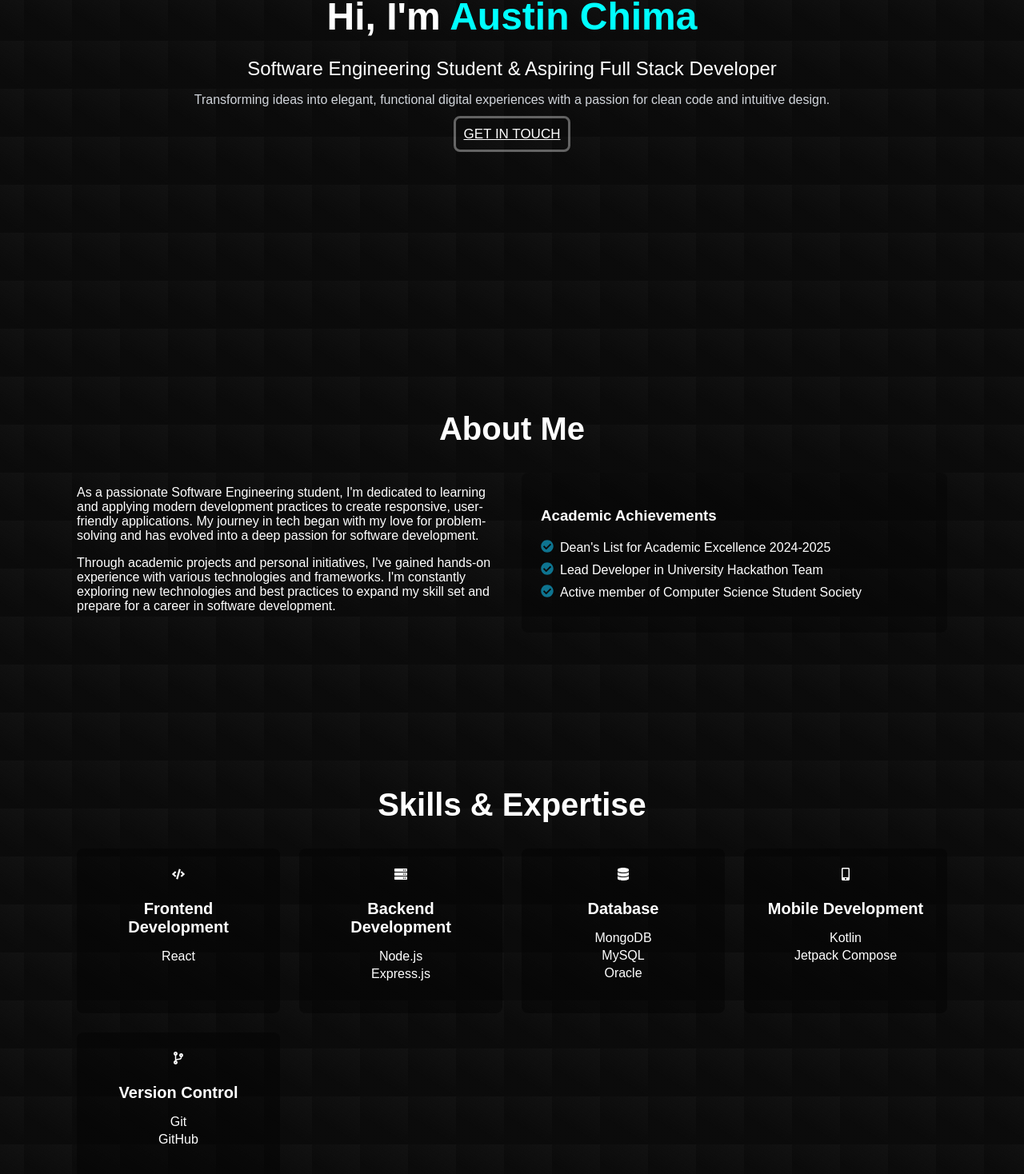
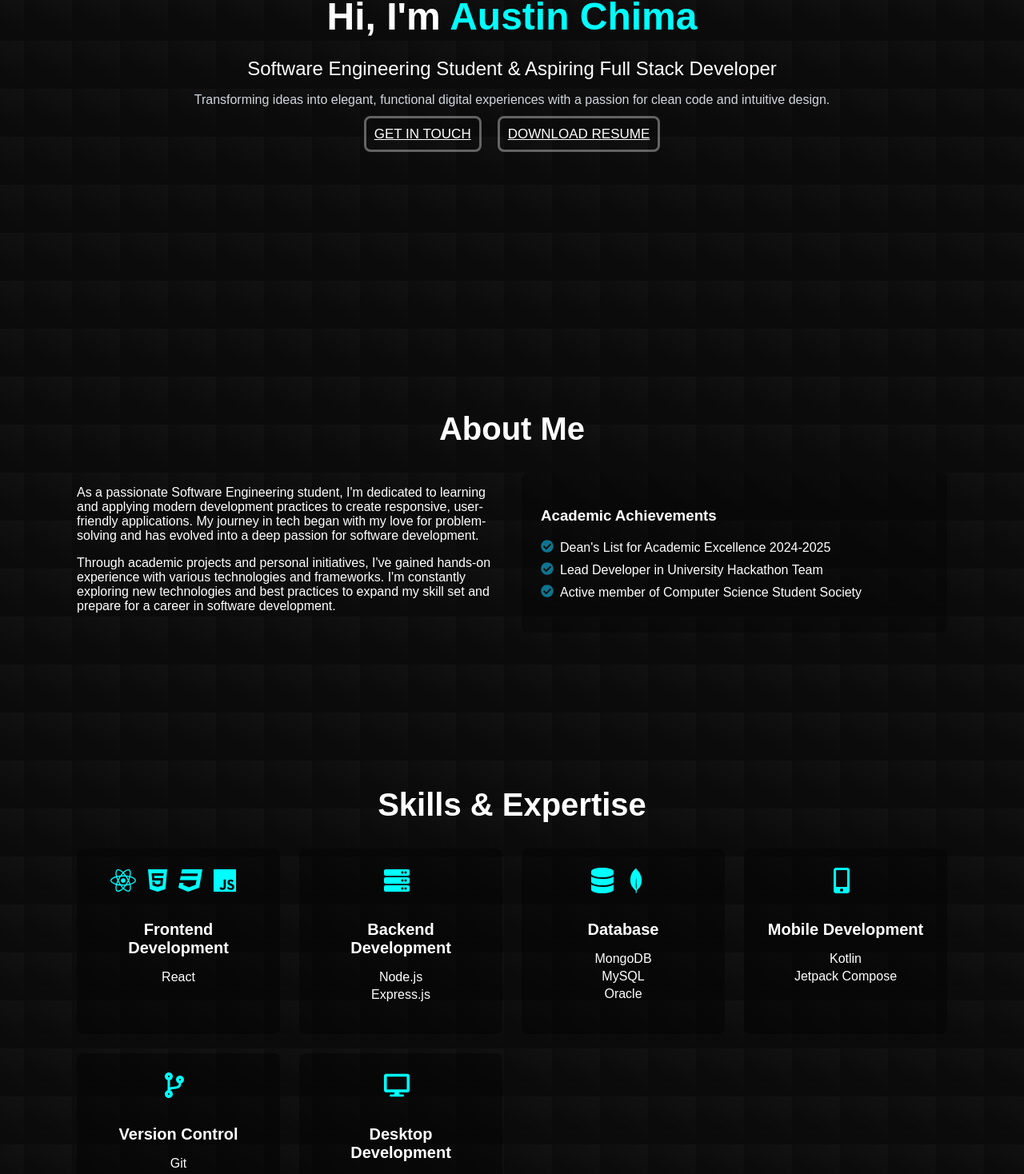
Before and after one commit to austinchima/AustinCodes, a React (Vite) app in the folder client/: page / in a window 1280 px wide. Shown: the part 399-1867 px from the top of the page at 80% size. Built offline with nearby package versions, Linux system fonts and the light colour scheme.

Commit message:
Updated App styles and functionality
Modified hover effects, added resume download button, and improved skill icons. Adjusted CSS for better visual appeal and responsiveness.

```diff
--- a/client/src/App.css
+++ b/client/src/App.css
@@ -208,9 +208,9 @@ body, .app-container {
 }
 
 .hero-text img:hover {
-  transform: scale(0.5);
+  transform: scale(1.3);
   cursor: pointer;
-  transition: transform 0.3s ease-in-out;
+  transition: transform 0.2s ease-in-out;
 }
 
 .hero-subtitle {
@@ -305,6 +305,39 @@ a .btn {
   transform: scale(1.1);
 }
 
+/* RESUME BUTTON */
+.btn-resume{
+  margin-left: 20px;
+  margin-top: 10px;
+  padding: 10px 10px;
+  text-transform: uppercase;
+  border-radius: 8px;
+  font-size: 17px;
+  font-weight: 500;
+  color: #ffffff;
+  text-shadow: none;
+  background: transparent;
+  cursor:pointer;
+  box-shadow: transparent;
+  border: 3px solid #ffffff5b;
+  transition: transform 0.3s ease, box-shadow 0.3s ease;
+  -webkit-user-select: none;
+  user-select: none;
+}
+
+.btn-resume:hover {
+  transition: background 0.5s ease, box-shadow 0.5s ease;
+  background: linear-gradient(145deg, #2f8d17, #017e7e98);
+  box-shadow: 1 0 0 2px #ffffff, 0 0 0 4px #23ebebfb;
+  transition: background 0.3s ease, box-shadow 0.3s ease; /* Added transition for a smoother effect */
+}
+
+
+
+.btn-resume:active {
+  transform: scale(1.1);
+}
+
 
 
 /* SECTION CONTAINER */
@@ -385,11 +418,15 @@ h2 {
 .skill-card:hover {
   background: rgba(0, 0, 0, 0.5);
 }
-.skill-card i {
-  font-size: 2rem;
-  color: #0e7490;
+.skill-card svg {
+  padding-right: 5%;
   margin-bottom: 16px;
+  font-size: 200%; /* Adjust the size as needed */
+  margin-bottom: 10px; /* Add some spacing between the icon and the heading */
+  color: cyan; /* Adjust the color as needed */
 }
+
+
 .skill-card h3 {
   font-size: 1.25rem;
   margin-bottom: 16px;
@@ -434,6 +471,7 @@ h2 {
   transition: transform 0.3s ease;
   box-sizing: border-box; /* Add box-sizing */
 }
+
 .project-card:hover .project-image img {
   transform: scale(1.1);
 }
@@ -449,7 +487,7 @@ h2 {
   box-sizing: border-box; /* Add box-sizing */
 }
 .tech-badge {
-  background: #0369a1;
+  background: rgba(0, 255, 255, 0.308);
   padding: 4px 8px;
   border-radius: 12px;
   font-size: 0.875rem;
@@ -621,3 +659,25 @@ h2 {
     margin-bottom: 16px;
   }
 }
+
+/* RESUME DOWNLOAD SECTION */
+.resume-download {
+  text-align: center;
+  margin-left: 40px;
+  margin-top: 40px;
+}
+
+.resume-download a {
+  display: inline-block;
+  padding: 12px 24px;
+  background-color: #0e7490;
+  color: white;
+  text-decoration: none;
+  border-radius: 8px;
+  font-weight: bold;
+  transition: background-color 0.3s ease;
+}
+
+.resume-download a:hover {
+  background-color: #0369a1;
+}
--- a/client/src/App.jsx
+++ b/client/src/App.jsx
@@ -13,16 +13,17 @@ import { FaCode } from "react-icons/fa";
 import { FaServer } from "react-icons/fa";
 import { FaReact } from "react-icons/fa";
 import { FaNodeJs } from "react-icons/fa";
-import { FaPython } from "react-icons/fa";
+import { FaDesktop } from "react-icons/fa";
 import { FaHtml5 } from "react-icons/fa";
 import { FaCss3 } from "react-icons/fa";
 import { FaJs } from "react-icons/fa";
-import { FaBootstrap } from "react-icons/fa";
+import { SiMongodb } from "react-icons/si";
 import { FaDatabase } from "react-icons/fa";
 import { FaMobileAlt } from "react-icons/fa";
 import { FaArrowRight } from "react-icons/fa";
 import { FaCodeBranch } from "react-icons/fa";
 import school_management_system from './assets/school_task_management_application_dashboard.png';
+import resume from './assets/Austin Chima - Resume.pdf'; // Import your resume file
 
 function App() {
   const [activeSection, setActiveSection] = useState('home');
@@ -60,8 +61,14 @@ function App() {
     setActiveSection(currentSection);
   };
 
-  const handleSubmit = (e) => {
+  const handleSubmit = async (e) => {
     e.preventDefault();
+
+    const { name, email, subject, message } = formData;
+    const mailtoLink = `mailto:austinchima515@gmail.com,chimmaustin2@gmail.com?subject=${encodeURIComponent(subject)}&body=${encodeURIComponent(`Name: ${name}\nEmail: ${email}\n\n${message}`)}`;
+
+    window.location.href = mailtoLink;
+
     setModalMessage('Thank you for your message! I will get back to you soon.');
     setShowModal(true);
     setFormData({ name: '', email: '', subject: '', message: '' });
@@ -157,6 +164,9 @@ function App() {
             <a href="#contact" className="btn">
               Get in Touch
             </a>
+            <a href={resume} className="btn-resume" download="Austin_Chima_Resume.pdf">
+              Download Resume
+            </a>
           </div>
         </div>
       </section>
@@ -206,18 +216,22 @@ function App() {
           <h2>Skills & Expertise</h2>
           <div className="skills-grid">
             {[
-              { name: 'Frontend Development', icon: FaCode, items: ['React'] },
-              { name: 'Backend Development', icon: FaServer, items: ['Node.js', 'Express.js'] },
+              { name: 'Frontend Development', icons: [FaReact, FaHtml5, FaCss3, FaJs], items: ['React'] },
+              { name: 'Backend Development', icons: [FaServer], items: ['Node.js', 'Express.js'] },
               // { name: 'UI/UX Design', icon: 'fa-palette', items: ['Figma', 'Adobe XD', 'Sketch'] },
               // { name: 'Cloud Services', icon: 'fa-cloud', items: ['AWS', 'Azure', 'GCP'] },
-              { name: 'Database', icon: FaDatabase, items: ['MongoDB', 'MySQL', 'Oracle'] },
+              { name: 'Database', icons: [FaDatabase, SiMongodb], items: ['MongoDB', 'MySQL', 'Oracle'] },
               // { name: 'DevOps', icon: 'fa-tools', items: ['Docker', 'Kubernetes', 'CI/CD'] },
-              { name: 'Mobile Development', icon: FaMobileAlt, items: ['Kotlin', 'Jetpack Compose'] },
+              { name: 'Mobile Development', icons: [FaMobileAlt], items: ['Kotlin', 'Jetpack Compose'] },
               // { name: 'Testing', icon: 'fa-vial', items: ['Jest', 'Cypress', 'Selenium'] }
-              { name: 'Version Control', icon: FaCodeBranch, items: ['Git', 'GitHub'] }
+              { name: 'Version Control', icons: [FaCodeBranch], items: ['Git', 'GitHub'] },
+              { name: 'Desktop Development', icons: [FaDesktop], items: ['C#'] }
+
             ].map((skill, index) => (
               <div key={index} className="skill-card">
-                <skill.icon />
+                {skill.icons && skill.icons.map((Icon, iconIndex) => (
+                  <Icon key={iconIndex} />
+                ))}
                 <h3>{skill.name}</h3>
                 <ul>
                   {skill.items.map((item, i) => (
@@ -239,7 +253,7 @@ function App() {
           <div className="projects-grid">
             {[
               {
-                title: 'Student Personal Course Management System',
+                title: 'School Management System',
                 description: 'Online course management platform for students to manage deadlines and projects',
                 image: school_management_system, // Access the imported image
                 tech: ['React', 'Node.js', 'MongoDB']
```
Also changed, not shown: 1 other file (tests, documents, lock files or other folders).
